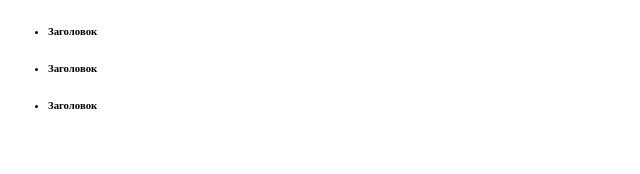
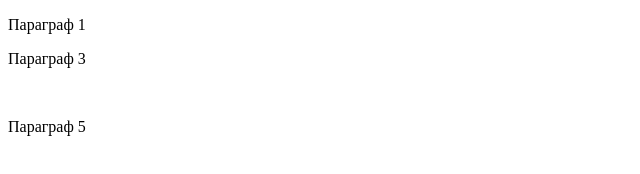
Before and after one commit to pustovayaksenia/lab_6, a plain HTML site: page index.html in a window 1280 px wide. Shown: the whole page, without its empty margins (0-640 px from the left). Drawn offline with Linux system fonts and the light colour scheme; files that its build step writes are made by us from their sources.

Commit message:
display:none and visibility:hidden

```diff
--- a/index.html
+++ b/index.html
@@ -3,13 +3,13 @@
 <html>
   <head>
     <title>css display</title>
-    <link rel="stylesheet" type="text/css" href="style.css">
+    <link rel="stylesheet" type="text/css" href="styles/style.css">
   </head>
   <body>
-    <ul>
-    <h6>Заголовок</h6>
-    <h6>Заголовок</h6>
-    <h6>Заголовок</h6>
-   </ul>
+    <p>Параграф 1</p>
+    <p id="p2">Параграф 2</p>
+    <p>Параграф 3</p>
+    <p id="p4">Параграф 4</p>
+    <p>Параграф 5</p>
   </body>
 </html>
--- a/styles/style.css
+++ b/styles/style.css
@@ -1,3 +1,6 @@
-h6{
- display:list-item;
+#p2{
+ display:none;
 }
+#p4{
+ visibility:hidden;
+}
```
